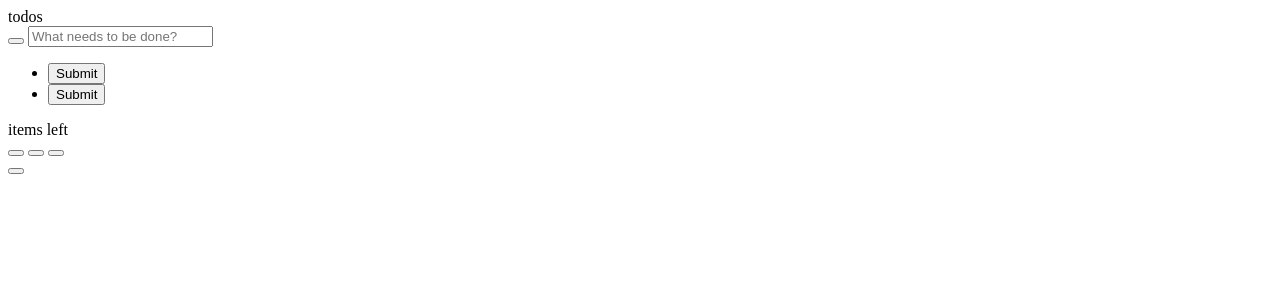
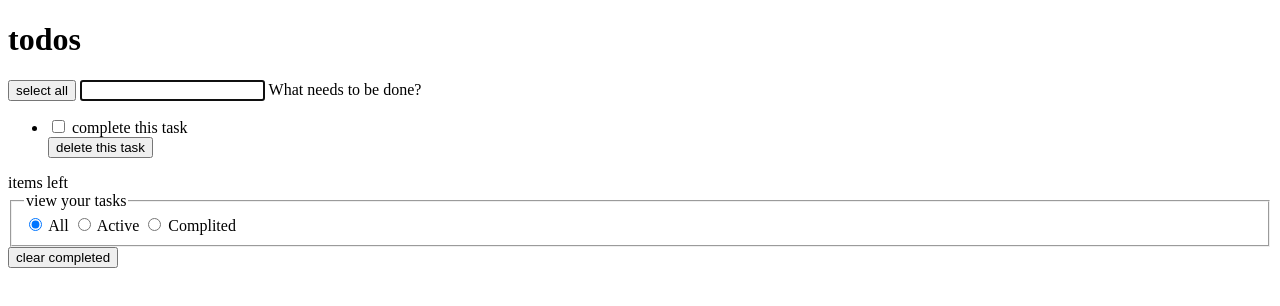
Before and after one commit to ok-technopolis-autumn-2022/Elizaveta_Voronina, a plain HTML site: page hw1.html in a window 1280 px wide. Drawn offline with Linux system fonts and the light colour scheme.

Commit message:
Update hw1.html
add accessibility, checked with wave (webaim)

```diff
--- a/hw1.html
+++ b/hw1.html
@@ -1,5 +1,5 @@
 <!DOCTYPE html>
-<html lang="ru">
+<html lang="en">
 
 <head>
     <title>Todos</title>
@@ -8,35 +8,24 @@
 </head>
 
 <body>
-    <div class="header logo">
-        todos
-    </div>
-    <div class="main">
+    <header>
+        <h1>todos</h1>
+    </header>
+    <main class="main">
         <div class="input">
-            <button class="select_all"></button>
-            <input type="text" placeholder="What needs to be done?">
+            <button class="select_all" data-message="select all">select all</button>
+            <input type="text" id="new" label="Add new item" autofocus="autofocus">
+            <label for="new">What needs to be done?</label>
         </div>
         <div class="tasks_block">
             <ul>
                 <li class="task">
-                    <!--css cursor: pointer;-->
                     <div class="completed">
-                        <input type="submit">
+                        <input type="checkbox" id="complete" label="completed task">
+                        <label for="complete">complete this task</label>
                     </div>
-                    <div class="task_text">
-                    </div>
-                    <div class="close">
-                    </div>
-                </li>
-                <li class="task checked">
-                    <div class="completed">
-                        <input type="submit">
-                    </div>
-                    <div class="task_text">
-                        <span></span>
-                    </div>
-                    <div class="close">
-                    </div>
+                    <span class="task_text"></span>
+                    <button class="delete" data-message="delete this task">delete this task</button>
                 </li>
             </ul>
         </div>
@@ -45,15 +34,21 @@
                 items left
             </div>
             <div class="sorting">
-                <button placeholder="All"></button>
-                <button placeholder="Active"></button>
-                <button placeholder="Comlited"></button>
+                <fieldset>
+                    <legend>view your tasks</legend>
+                    <input type="radio" id="all" name="sorting" value="all" checked>
+                    <label for="all">All</label>
+                    <input type="radio" id="active" name="sorting" value="active">
+                    <label for="active">Active</label>
+                    <input type="radio" id="complited" name="sorting" value="complited">
+                    <label for="complited">Complited</label>
+                </fieldset>
             </div>
             <div class="clear">
-                <button placeholder="Clear complited"></button>
+                <button placeholder="Clear complited" data-message="clear completed">clear completed</button>
             </div>
         </div>
-    </div>
+    </main>
 </body>
 
 </html>
```
